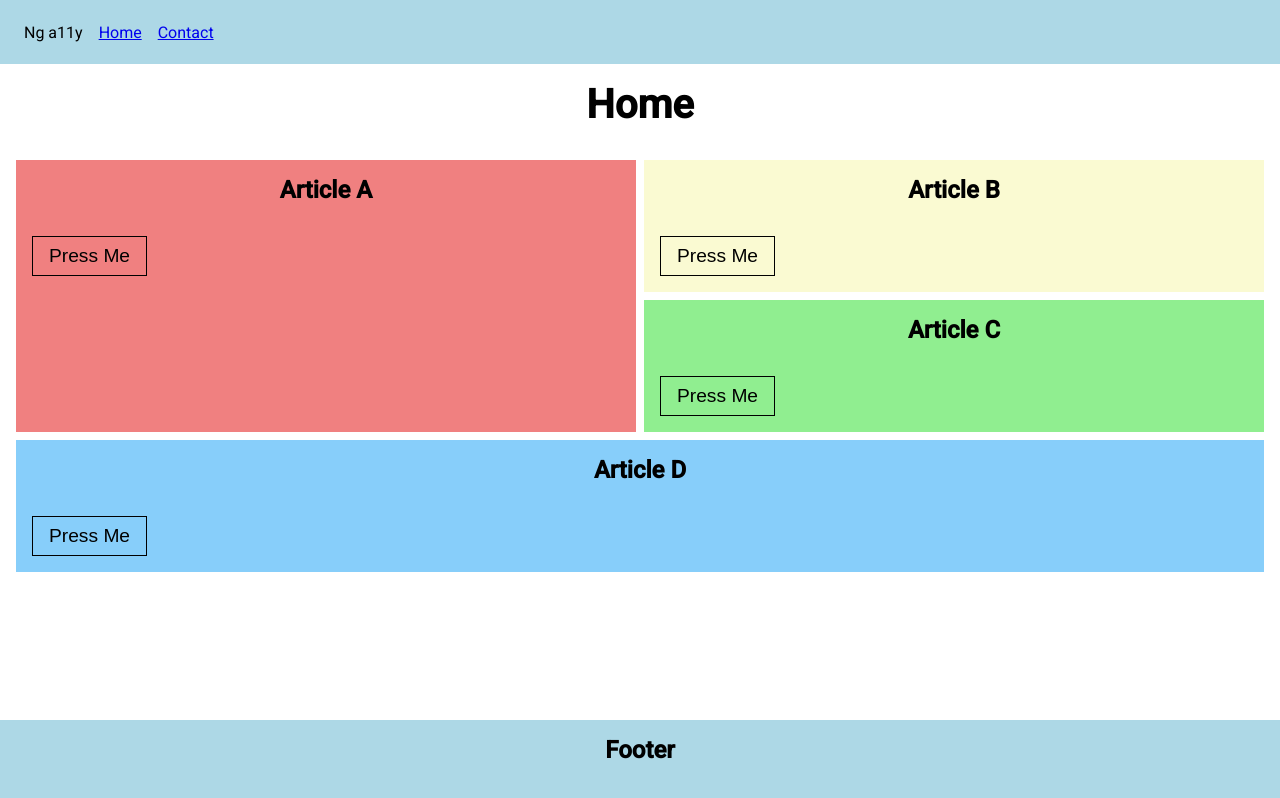
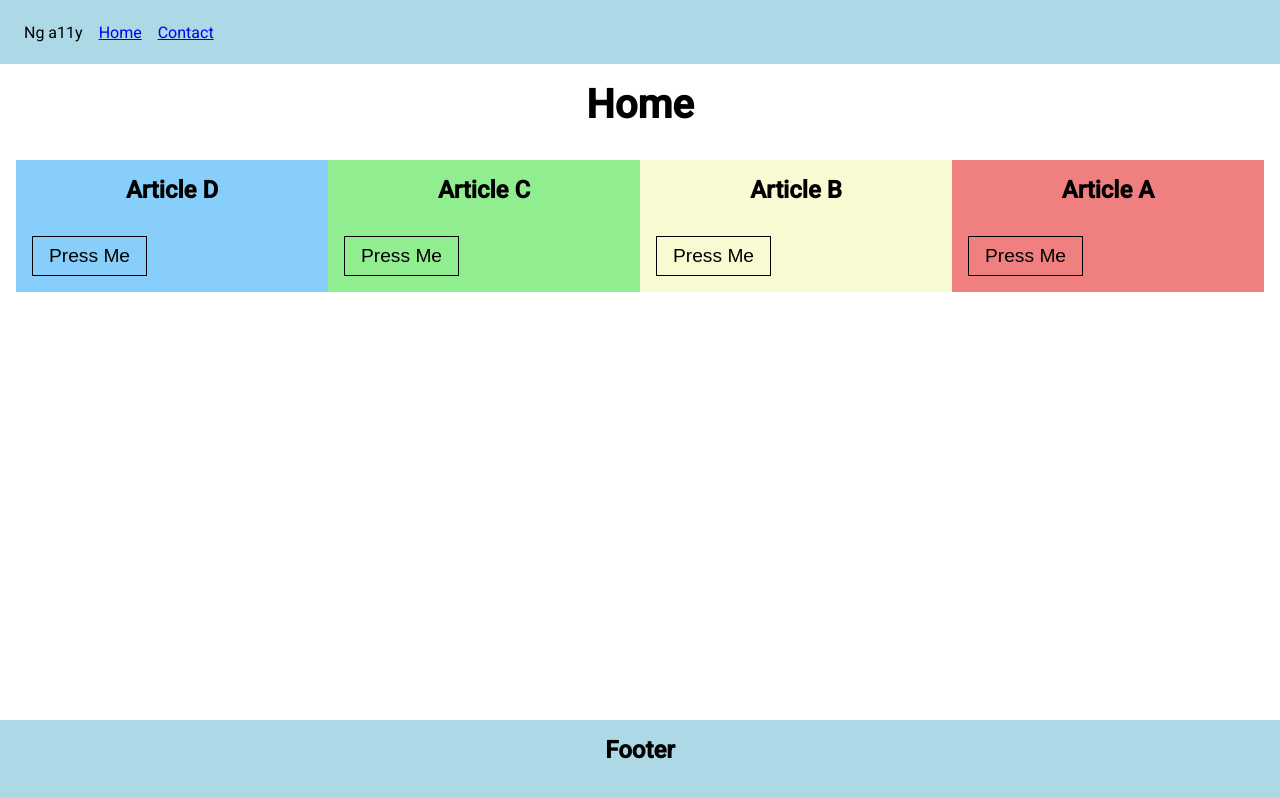
Before and after one commit to danmt/angular-a11y, an Angular app: page / in a window 1280 px wide. Built offline with nearby package versions, Linux system fonts and the light colour scheme.

Commit message:
single commit

```diff
--- a/src/app/home/home.component.scss
+++ b/src/app/home/home.component.scss
@@ -3,15 +3,13 @@
 }
 
 .body {
-  display: grid;
-  grid-template-rows: 1fr 1fr 1fr;
-  grid-template-columns: 1fr 1fr;
-  row-gap: 0.5rem;
-  column-gap: 0.5rem;
+  display: flex;
+  flex-wrap: wrap;
+  flex-direction: row-reverse;
+  justify-content: flex-start;
 }
 
 .type-a {
-  grid-row: span 2;
   background: lightcoral;
 }
 
@@ -24,6 +22,5 @@
 }
 
 .type-d {
-  grid-column: span 2;
   background: lightskyblue;
 }
--- a/src/app/shared/layout/article/article.component.scss
+++ b/src/app/shared/layout/article/article.component.scss
@@ -1,5 +1,6 @@
 :host {
   display: block;
+  width: 25%;
 }
 
 .article {
```
